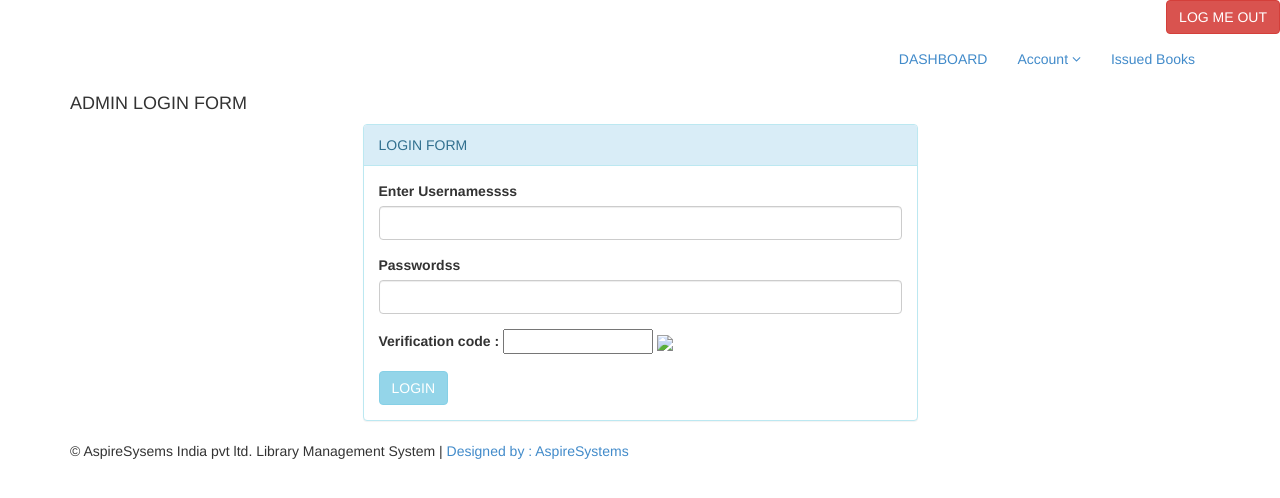
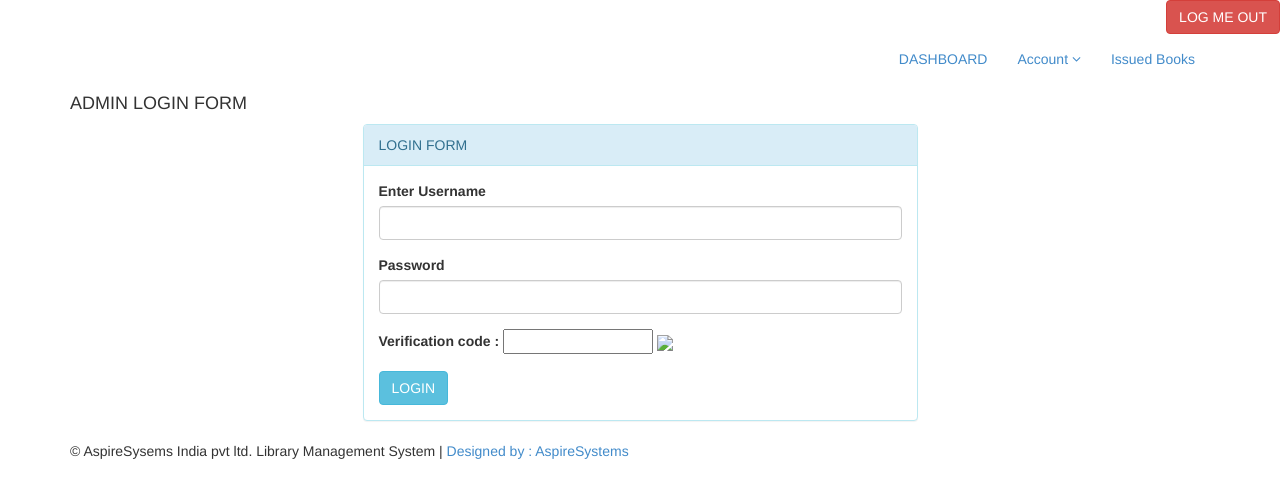
Before and after one commit to lakshminagandla2678/Library, a PHP site: page /adminlogin.php in a window 1280 px wide. Shown: the top 498 px of the page. Run offline with PHP 8.4, Linux system fonts and the light colour scheme; a user stored in the database is signed in.

Commit message:
Update adminlogin.php
Issue fixes in  Admin login page

```diff
--- a/adminlogin.php
+++ b/adminlogin.php
@@ -72,11 +72,11 @@
 <form role="form" method="post">
 
 <div class="form-group">
-<label>Enter Usernamessss</label>
+<label>Enter Username</label>
 <input class="form-control" type="text" name="username" autocomplete="off" required />
 </div>
 <div class="form-group">
-<label>Passwordss</label>
+<label>Password</label>
 <input class="form-control" type="password" name="password" autocomplete="off" required />
 </div>
  <div class="form-group">
@@ -84,7 +84,7 @@
 <input type="text"  name="vercode" maxlength="5" autocomplete="off" required style="width: 150px; height: 25px;" />&nbsp;<img src="captcha.php">
 </div>
 
- <button type="submit" name="login" class="btn btn-info" disabled>LOGIN </button>
+ <button type="submit" name="login" class="btn btn-info">LOGIN </button>
 </form>
  </div>
 </div>
```
